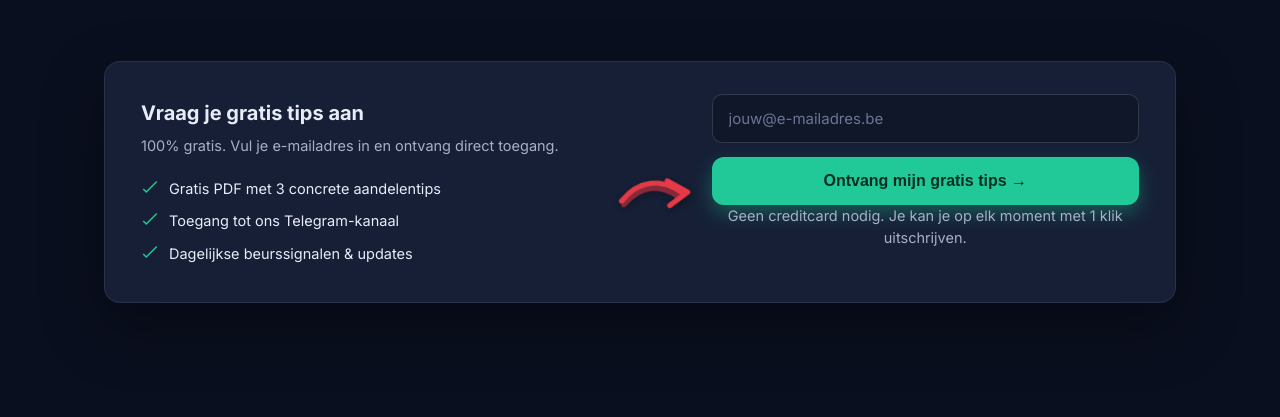
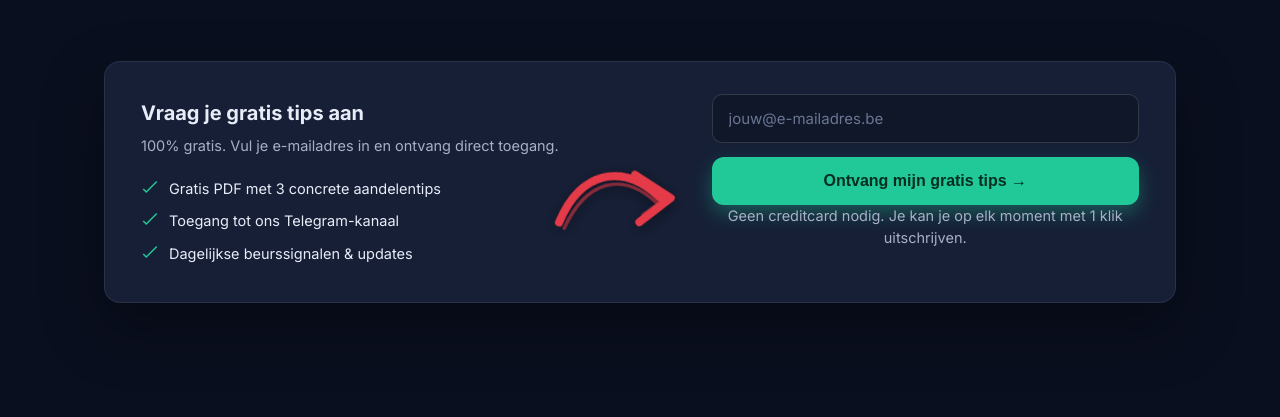
Before and after one commit to ishouldbesolucky/tradeidee-BS, a plain HTML site: page index.html in a window 1280 px wide. Shown: the part 628-1045 px from the top of the page. Drawn offline with Linux system fonts and the light colour scheme.

Commit message:
Modify lead arrow styles and SVG structure
Updated the styling and SVG of the lead arrow to enhance appearance.

```diff
--- a/index.html
+++ b/index.html
@@ -148,21 +148,25 @@
   /* Getekende rode pijl van voordelen (links) naar formulier (rechts) */
   .lead-arrow{
     position:absolute;
-    left:52%;
-    top:55%;
-    transform:translate(-50%,-50%) rotate(-6deg);
-    width:95px;
-    height:72px;
+    left:48%;
+    top:58%;
+    transform:translate(-50%,-50%) rotate(-8deg);
+    width:150px;
+    height:110px;
     pointer-events:none;
     z-index:5;
-    filter:drop-shadow(0 3px 5px rgba(0,0,0,.4));
+    filter:drop-shadow(0 4px 8px rgba(0,0,0,.45));
+    animation: arrowPulse 2.4s ease-in-out infinite;
   }
   .lead-arrow path{
     stroke:#e63946;
-    stroke-width:5.5;
     stroke-linecap:round;
     stroke-linejoin:round;
     fill:none;
+  }
+  @keyframes arrowPulse{
+    0%,100%{ transform:translate(-50%,-50%) rotate(-8deg) scale(1); opacity:1; }
+    50%{ transform:translate(-50%,-50%) rotate(-8deg) scale(1.06); opacity:.92; }
   }
   .field{margin-bottom:14px;}
   .field input[type="email"], .field input[type="text"]{
@@ -253,13 +257,15 @@
       </div>
 
       <!-- Getekende rode pijl van voordelen naar formulier -->
-      <svg class="lead-arrow" viewBox="0 0 100 70" fill="none" xmlns="http://www.w3.org/2000/svg" aria-hidden="true">
-        <!-- Licht gebogen, handgetekende stijl -->
-        <path d="M8 38 C 28 18, 52 18, 72 36" stroke="#e63946" stroke-width="5.5" stroke-linecap="round" fill="none"/>
-        <!-- Pijlpunt -->
-        <path d="M58 22 L78 36 L58 48" stroke="#e63946" stroke-width="5.5" stroke-linecap="round" stroke-linejoin="round" fill="none"/>
-        <!-- Lichte 'handgetekende' variatie op de lijn -->
-        <path d="M10 42 C 30 24, 50 24, 68 40" stroke="#e63946" stroke-width="2.2" stroke-linecap="round" fill="none" opacity="0.55"/>
+      <svg class="lead-arrow" viewBox="0 0 140 100" fill="none" xmlns="http://www.w3.org/2000/svg" aria-hidden="true">
+        <!-- Dikke, handgetekende boog -->
+        <path d="M12 62 C 38 18, 78 14, 108 52" stroke="#e63946" stroke-width="7.5" stroke-linecap="round" fill="none"/>
+        <!-- Tweede lijn voor handgetekend effect -->
+        <path d="M16 68 C 42 28, 76 22, 104 56" stroke="#e63946" stroke-width="3.2" stroke-linecap="round" fill="none" opacity="0.55"/>
+        <!-- Dikke pijlpunt -->
+        <path d="M88 28 L118 54 L86 72" stroke="#e63946" stroke-width="7.5" stroke-linecap="round" stroke-linejoin="round" fill="none"/>
+        <!-- Extra dikte in de pijlpunt voor meer impact -->
+        <path d="M92 34 L112 54 L90 66" stroke="#e63946" stroke-width="3" stroke-linecap="round" stroke-linejoin="round" fill="none" opacity="0.6"/>
       </svg>
 
       <div class="lead-action">
```
